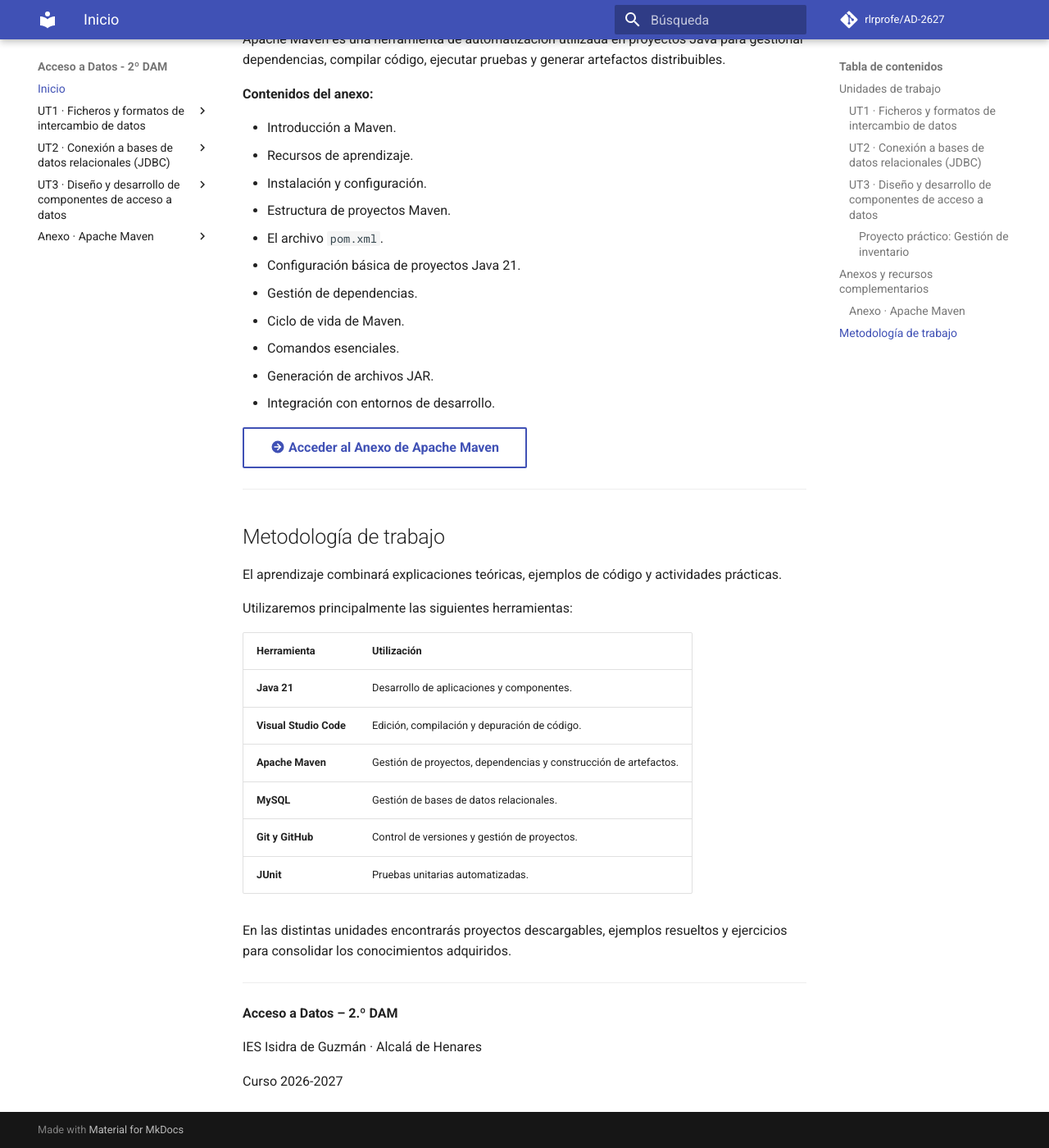
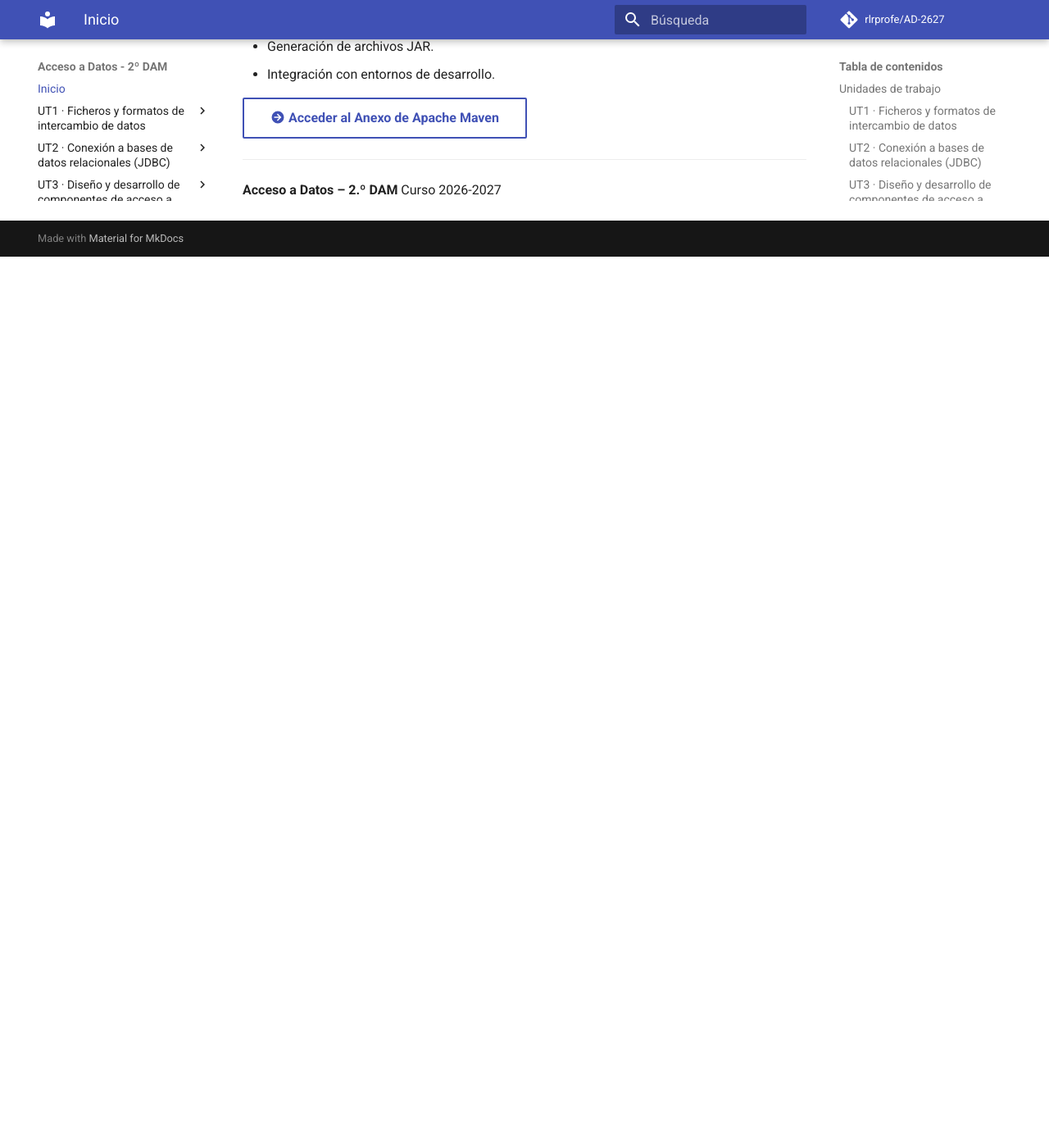
Before and after one commit to rlrprofe/AD-2627, an MkDocs documentation site: the page built from docs/index.md, in a window 1280 px wide and 1400 px high, scrolled down 2773 px. Shown: the whole window at 82% size. Built offline with MkDocs 1.6.1 and Material for MkDocs 9.7.7, drawn with Linux system fonts in a browser that asks for light colours; comment, search, counter and statistics services are not loaded; after the commit the page ends 3086 px from its top, so only the background shows below that; some of the changed text lies outside the part shown.

Commit message:
Update portada

```diff
--- a/docs/index.md
+++ b/docs/index.md
@@ -70,21 +70,6 @@ Utilizaremos como hilo conductor una aplicación de **Gestión de inventario**,
 - Documentación de componentes.
 - Integración, reutilización y empaquetado JAR.
 
-#### Proyecto práctico: Gestión de inventario
-
-A lo largo de la unidad construiremos una aplicación Java que permita registrar, consultar, modificar y eliminar productos.
-
-El proyecto se desarrollará por etapas:
-
-1. Preparación del proyecto Maven.
-2. Diseño del modelo y de la interfaz DAO.
-3. Implementación del acceso a ficheros CSV.
-4. Implementación del acceso a MySQL mediante JDBC.
-5. Pruebas, documentación e integración.
-6. Generación del componente distribuible.
-
-El alumnado dispondrá de un proyecto inicial descargable para realizar el desarrollo guiado.
-
 [:material-arrow-right-circle: Acceder a la UT3](ut3/index.md){ .md-button }
 
 ---
@@ -113,27 +98,5 @@ Apache Maven es una herramienta de automatización utilizada en proyectos Java p
 
 ---
 
-## Metodología de trabajo
-
-El aprendizaje combinará explicaciones teóricas, ejemplos de código y actividades prácticas.
-
-Utilizaremos principalmente las siguientes herramientas:
-
-| Herramienta | Utilización |
-|---|---|
-| **Java 21** | Desarrollo de aplicaciones y componentes. |
-| **Visual Studio Code** | Edición, compilación y depuración de código. |
-| **Apache Maven** | Gestión de proyectos, dependencias y construcción de artefactos. |
-| **MySQL** | Gestión de bases de datos relacionales. |
-| **Git y GitHub** | Control de versiones y gestión de proyectos. |
-| **JUnit** | Pruebas unitarias automatizadas. |
-
-En las distintas unidades encontrarás proyectos descargables, ejemplos resueltos y ejercicios para consolidar los conocimientos adquiridos.
-
----
-
 **Acceso a Datos – 2.º DAM**
-
-IES Isidra de Guzmán · Alcalá de Henares
-
 Curso 2026-2027
```
